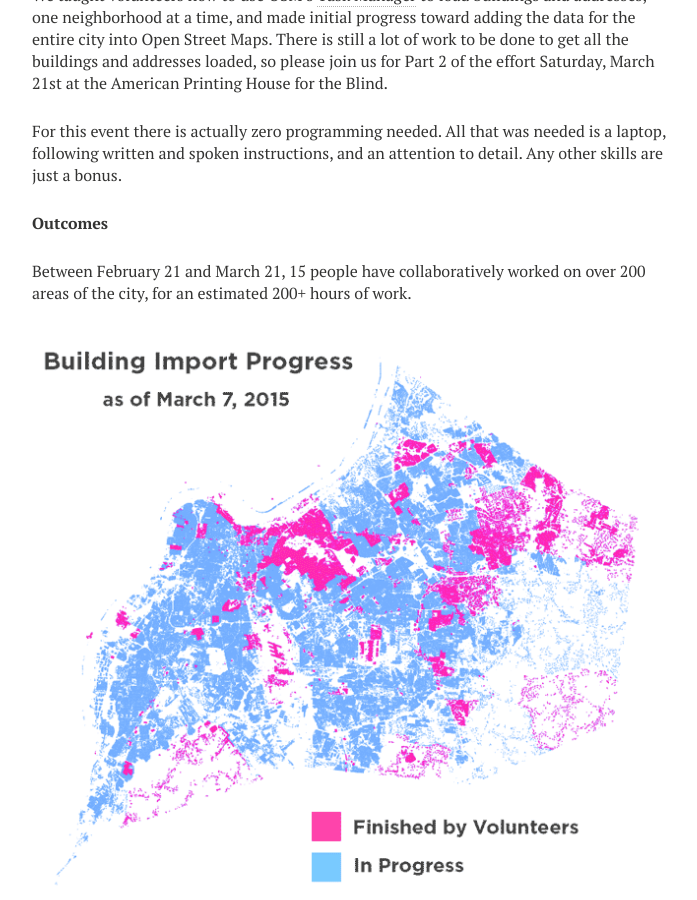
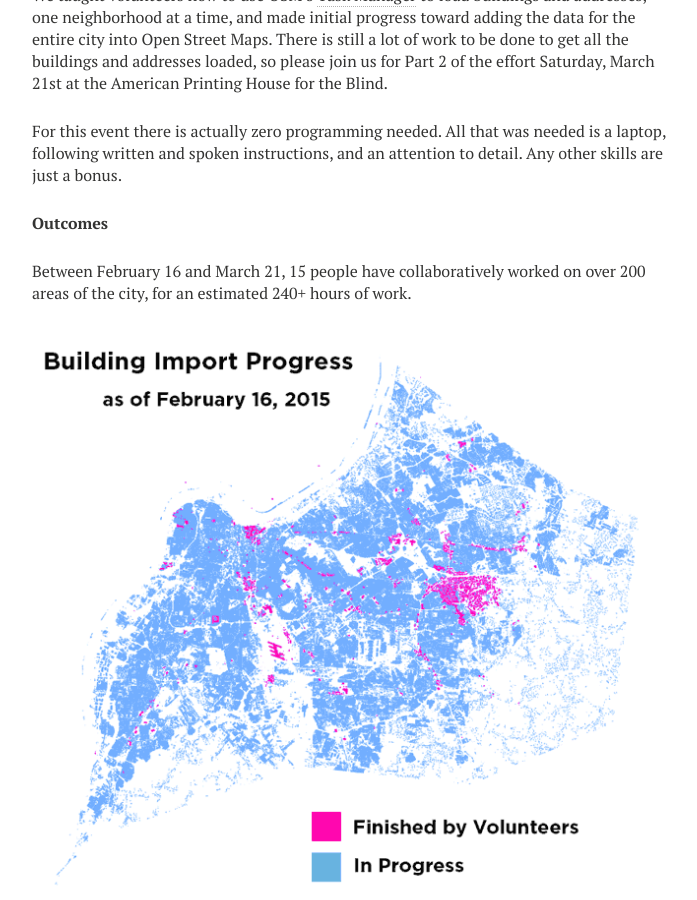
Before and after one commit to reydelleon/civicdata.github.io, a Jekyll site: the page built from _posts/2015-03-04-gis-open-data-american-printing-house-open-street-map.md, in a window 1280 px wide and 900 px high, scrolled down 1565 px. Shown: the whole window, without its empty margins (288-985 px from the left). Built offline with Jekyll 4.4.1, drawn with Linux system fonts in a browser that asks for light colours; nearby versions of some CDN libraries; comment, search, counter and statistics services are not loaded.

Commit message:
Updated progress

```diff
--- a/_posts/2015-03-04-gis-open-data-american-printing-house-open-street-map.md
+++ b/_posts/2015-03-04-gis-open-data-american-printing-house-open-street-map.md
@@ -24,9 +24,9 @@ For this event there is actually zero programming needed.  All that was needed i
 
 **Outcomes**
 
-Between February 21 and March 21, 15 people have collaboratively worked on over 200 areas of the city, for an estimated 200+ hours of work.
+Between February 16 and March 21, 15 people have collaboratively worked on over 200 areas of the city, for an estimated 240+ hours of work.
 
-[![OSM Building Import Progress](/images/screenshot-building-march-7-18.gif)](http://tasks.openstreetmap.us/job/50)
+[![OSM Building Import Progress](/images/screenshot-building-feb-16-mar-18.gif)](http://tasks.openstreetmap.us/job/50)
 
 *"This is simply amazing that it shows up so quickly.   I am amazed to see the power of CDA and what a group of dedicated people can actually accomplish. It is amazing how much actually got done in one day. We can easily tell!"* - Larry at APH
 
```
Also changed, not shown: images/screenshot-building-feb-16-mar-18.gif (added).
